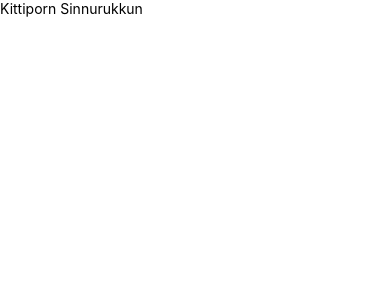
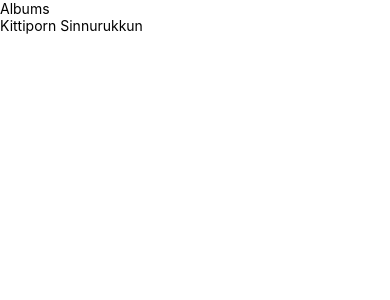
Before and after one commit to kitter007/std6002041510012, a React Native app: screen / in a window 390 px wide. Shown: the top 300 px of the page. Built offline with nearby package versions, Linux system fonts and the light colour scheme.

Commit message:
using Header component on App

```diff
--- a/components/App.js
+++ b/components/App.js
@@ -1,10 +1,12 @@
 import React from 'react';
 import {View,Text} from 'react-native';
+import Header from './Header';
 
 class App extends React.Component{
     render(){
         return(
             <View>
+                <Header title = {'Albums'}></Header>
                 <Text>Kittiporn Sinnurukkun</Text>
             </View>
         );
```
